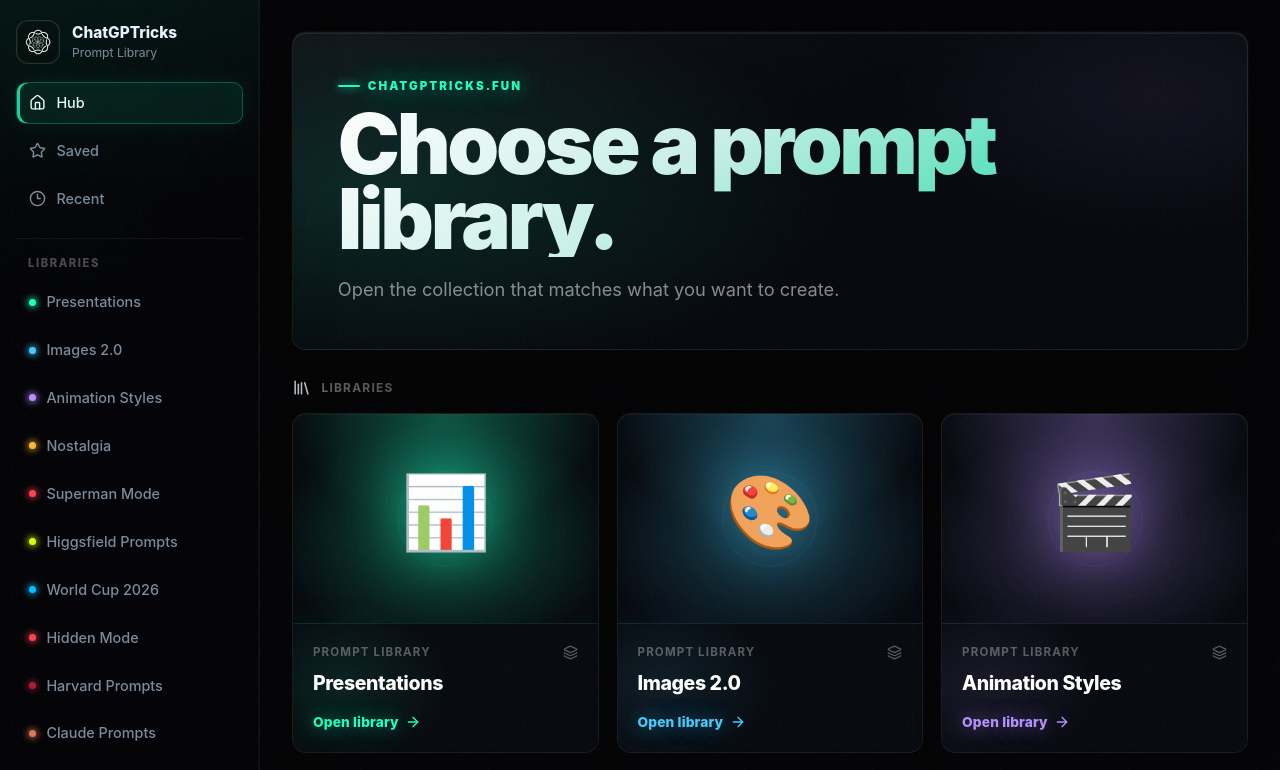
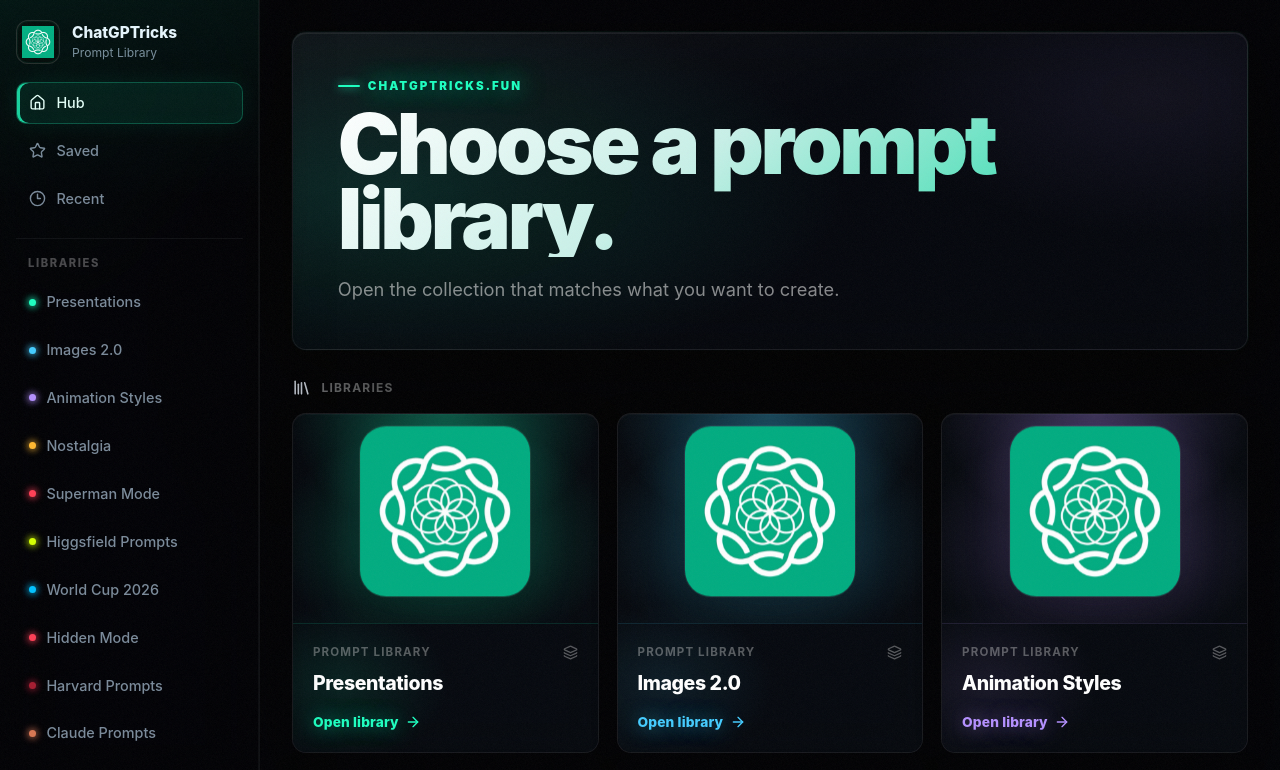
Before and after one commit to chatgptricks/prompts, a React (Vite) app: page / in a window 1280 px wide. Shown: the top 770 px of the page. Built offline with nearby package versions, Linux system fonts and the light colour scheme.

Commit message:
Use profile image in Tricks Dash

```diff
--- a/src/components/AppShell.jsx
+++ b/src/components/AppShell.jsx
@@ -1,5 +1,7 @@
 import { Clock3, Home, Library, Star } from 'lucide-react'
 import { libraries } from '../lib/content'
+
+const brandLogoUrl = `${import.meta.env.BASE_URL}logoch.png`
 
 const navItems = [
   { href: '#/hub',    label: 'Hub',    icon: Home,    match: 'hub' },
@@ -14,7 +16,7 @@
       <div className="app-shell">
         <aside className="side-rail" aria-label="Main navigation">
           <a href="#/hub" className="brand-lockup" aria-label="ChatGPTricks hub">
-            <span className="brand-mark logo-mark"><img src="/logoch.png" alt="" /></span>
+            <span className="brand-mark logo-mark"><img src={brandLogoUrl} alt="" /></span>
             <span>
               <strong>ChatGPTricks</strong>
               <small>Prompt Library</small>
@@ -49,7 +51,7 @@
         <div className="app-frame">
           <header className="top-bar">
             <a href="#/hub" className="mobile-brand" aria-label="ChatGPTricks hub">
-              <span className="brand-mark logo-mark"><img src="/logoch.png" alt="" /></span>
+              <span className="brand-mark logo-mark"><img src={brandLogoUrl} alt="" /></span>
               <span>ChatGPTricks</span>
             </a>
           </header>
--- a/src/components/LibraryCard.jsx
+++ b/src/components/LibraryCard.jsx
@@ -1,5 +1,7 @@
 import { ArrowRight, Layers3 } from 'lucide-react'
 import { motion } from 'framer-motion'
+
+const brandLogoUrl = `${import.meta.env.BASE_URL}logoch.png`
 
 const cardVariants = {
   initial: { opacity: 0, y: 32, scale: 0.93 },
@@ -29,8 +31,7 @@
         <i />
         <i />
         <i />
-        {/* Floating emoji */}
-        <span>{library.emoji}</span>
+        <img className="library-card-logo" src={brandLogoUrl} alt="" />
       </div>
 
       <div className="library-card-body">
--- a/src/styles.css
+++ b/src/styles.css
@@ -870,26 +870,28 @@
   animation: ring-expand 4s ease-in-out infinite 1.2s;
 }
 
-/* Emoji */
-.library-card-visual span {
+/* Logo */
+.library-card-logo {
   position: relative;
   z-index: 2;
-  font-size: 4.5rem;
-  line-height: 1;
-  filter:
-    drop-shadow(0 0 30px rgba(var(--accent-rgb), 0.65))
-    drop-shadow(0 0 60px rgba(var(--accent-rgb), 0.3))
-    drop-shadow(0 20px 30px rgba(0,0,0,0.5));
+  width: min(58%, 170px);
+  aspect-ratio: 1 / 1;
+  object-fit: cover;
+  border-radius: 26px;
+  box-shadow:
+    0 0 0 1px rgba(255,255,255,0.08),
+    0 18px 36px rgba(0,0,0,0.32),
+    0 0 48px rgba(var(--accent-rgb), 0.18);
   animation: float-emoji 4s ease-in-out infinite;
-  transition: filter 0.35s ease, transform 0.35s cubic-bezier(0.34, 1.56, 0.64, 1);
-}
-
-.library-card:hover .library-card-visual span {
-  transform: scale(1.18) translateY(-6px);
-  filter:
-    drop-shadow(0 0 50px rgba(var(--accent-rgb), 0.95))
-    drop-shadow(0 0 90px rgba(var(--accent-rgb), 0.5))
-    drop-shadow(0 20px 30px rgba(0,0,0,0.5));
+  transition: transform 0.35s cubic-bezier(0.34, 1.56, 0.64, 1), box-shadow 0.35s ease;
+}
+
+.library-card:hover .library-card-logo {
+  transform: scale(1.08) translateY(-4px);
+  box-shadow:
+    0 0 0 1px rgba(255,255,255,0.12),
+    0 24px 44px rgba(0,0,0,0.4),
+    0 0 80px rgba(var(--accent-rgb), 0.28);
 }
 
 /* ─── Library Card Body ──────────────────────────────────────── */
```
Also changed, not shown: public/logoch.png.
